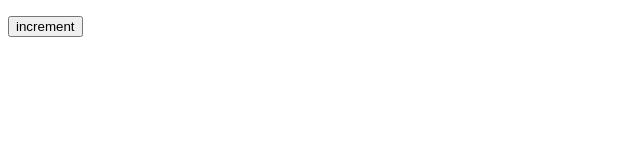
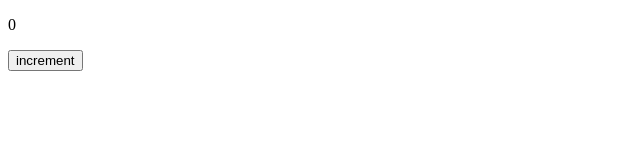
Before and after one commit to acciojob/increment-counter-JHA123ABHIlash, a website: page main.html in a window 1280 px wide. Shown: the whole page, without its empty margins (0-640 px from the left). Drawn offline with Linux system fonts and the light colour scheme.

Commit message:
created a submission

```diff
--- a/main.html
+++ b/main.html
@@ -9,8 +9,8 @@
 <body>
 	<!-- the entire body must be written by student -->
 
-<p id="counter"> </p>
-	<button onclick="Count()">increment</button>
+<p id="counter">0</p>
+	<button onclick="Count()" id="incrementBtn">increment</button>
 
 	<script type="text/javascript" src="./script.js">
 </script>
--- a/script.js
+++ b/script.js
@@ -5,7 +5,6 @@
 function Count(){
 
 	alert(cnt);
-	  document.getElementById("counter").innerText = cnt;
-
 	cnt++;
+	document.getElementById("counter").innerText = cnt;
 }
```
